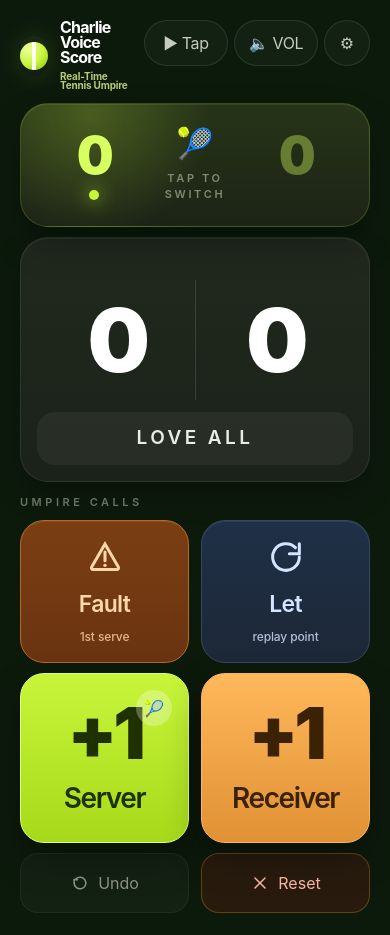
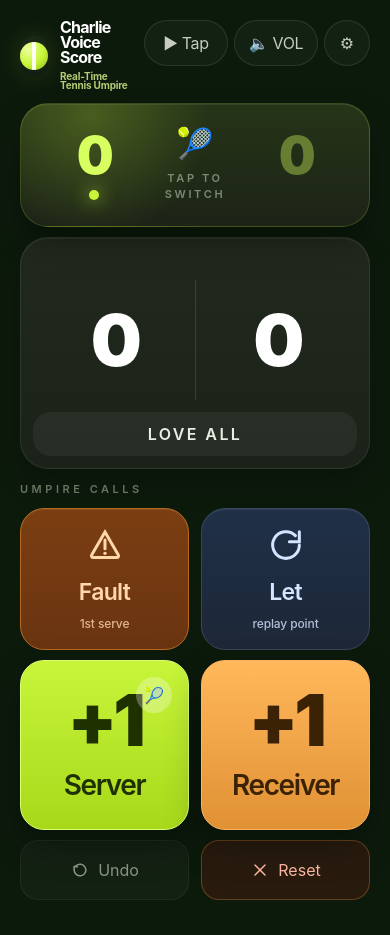
Before and after one commit to charlietabiroku/charlie-voice-score, a React (Vite) app: page / in a window 390 px wide. Built offline with nearby package versions, Linux system fonts and the light colour scheme.

Commit message:
Improve mobile fit for score controls

```diff
--- a/src/components/ScoreCard.tsx
+++ b/src/components/ScoreCard.tsx
@@ -15,7 +15,7 @@ export function ScoreCard({
   sets
 }: ScoreCardProps) {
   return (
-    <section className="rounded-[28px] border border-[rgba(255,255,255,0.08)] bg-[linear-gradient(180deg,#21291E_0%,#1B2219_100%)] px-4 pb-4 pt-3 shadow-[inset_0_1px_0_rgba(255,255,255,0.06),0_14px_30px_rgba(0,0,0,0.24)]">
+    <section className="rounded-[28px] border border-[rgba(255,255,255,0.08)] bg-[linear-gradient(180deg,#21291E_0%,#1B2219_100%)] px-3 pb-3 pt-3 shadow-[inset_0_1px_0_rgba(255,255,255,0.06),0_14px_30px_rgba(0,0,0,0.24)] sm:px-4 sm:pb-4">
       <div className="mb-3 min-h-[18px] text-center text-[11px] font-semibold uppercase tracking-[0.22em] text-[#6D7867]">
         {sets.map((set, index) => (
           <span key={`${set.a}-${set.b}-${index}`} className="mx-1.5">
@@ -33,7 +33,7 @@ export function ScoreCard({
               animate={{ y: 0, opacity: 1 }}
               exit={{ y: -16, opacity: 0 }}
               transition={{ duration: 0.18, ease: "easeOut" }}
-              className="text-[88px] font-black leading-none tracking-[-0.07em] text-white"
+              className="text-[72px] font-black leading-none tracking-[-0.07em] text-white sm:text-[88px]"
             >
               {leftScore}
             </motion.div>
@@ -50,7 +50,7 @@ export function ScoreCard({
               animate={{ y: 0, opacity: 1 }}
               exit={{ y: -16, opacity: 0 }}
               transition={{ duration: 0.18, ease: "easeOut" }}
-              className="text-[88px] font-black leading-none tracking-[-0.07em] text-white"
+              className="text-[72px] font-black leading-none tracking-[-0.07em] text-white sm:text-[88px]"
             >
               {rightScore}
             </motion.div>
@@ -58,7 +58,7 @@ export function ScoreCard({
         </div>
       </div>
 
-      <div className="mt-3 rounded-[18px] bg-[rgba(255,255,255,0.05)] px-4 py-3 text-center text-[19px] font-semibold tracking-[0.18em] text-[#E8EEE5]">
+      <div className="mt-3 rounded-[18px] bg-[rgba(255,255,255,0.05)] px-3 py-2.5 text-center text-[16px] font-semibold tracking-[0.15em] text-[#E8EEE5] sm:px-4 sm:py-3 sm:text-[19px] sm:tracking-[0.18em]">
         {callText}
       </div>
     </section>
```
